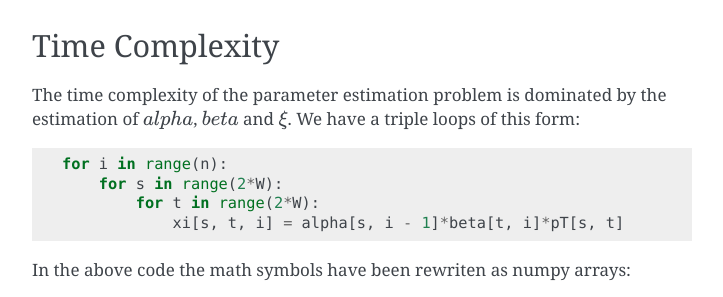
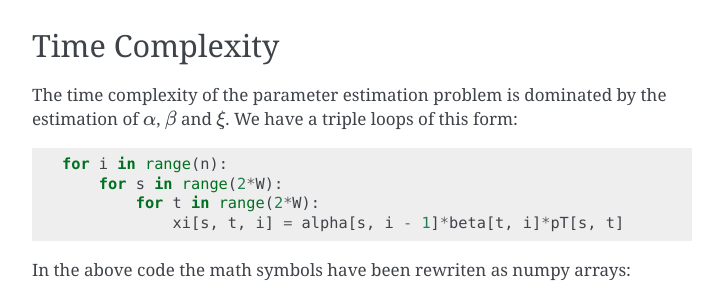
Before and after one commit to scrapinghub/aile, a Sphinx documentation site: the page built from doc/notes.rst, in a window 1280 px wide and 900 px high, scrolled down 13978 px. Shown: the part 157-454 px from the top of the window, without its empty margins (388-1111 px from the left). Built offline with Sphinx 7.4.7, drawn with Linux system fonts in a browser that asks for light colours.

Commit message:
Small typo

```diff
--- a/doc/notes.rst
+++ b/doc/notes.rst
@@ -692,7 +692,7 @@ Time Complexity
 ---------------
 
 The time complexity of the parameter estimation problem is dominated
-by the estimation of :math:`alpha`, :math:`beta` and :math:`\xi`.
+by the estimation of :math:`\alpha`, :math:`\beta` and :math:`\xi`.
 We have a triple loops of this form:
 
 .. code-block:: python
```
